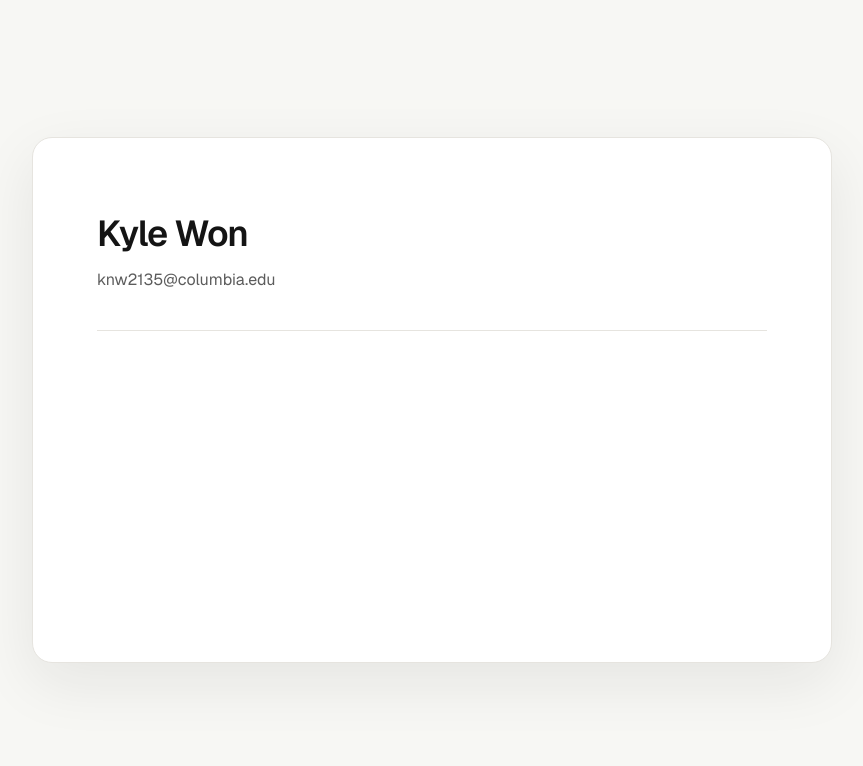
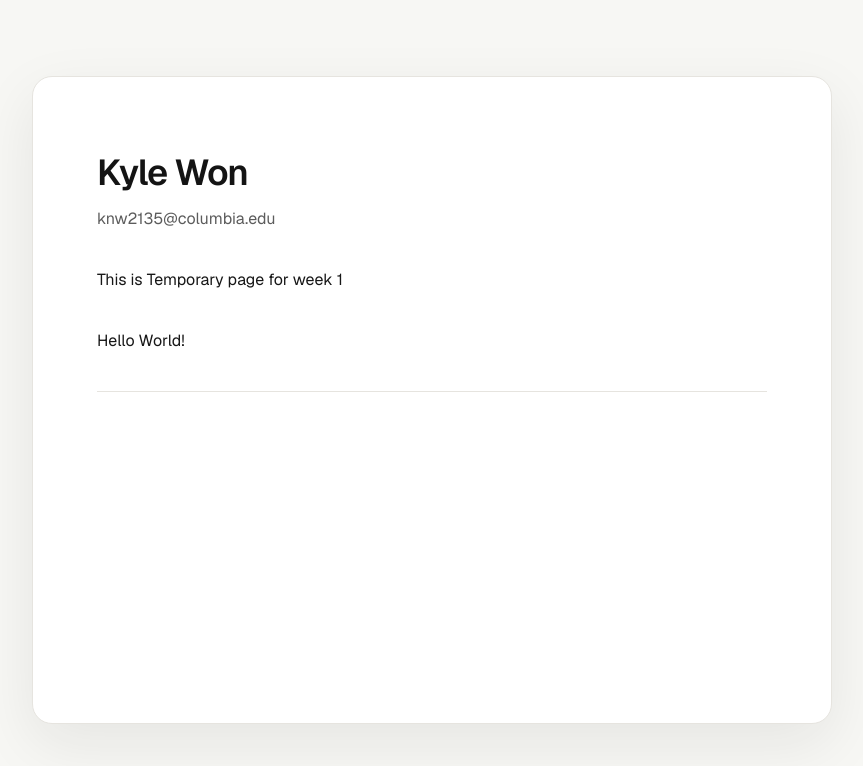
Before and after one commit to kylewon0102/humor-project, a Next.js app: page / in a window 1280 px wide. Shown: the top 766 px of the page, without its empty margins (208-1071 px from the left). Built offline with nearby package versions, Linux system fonts and the light colour scheme.

Commit message:
hello world

```diff
--- a/src/app/page.tsx
+++ b/src/app/page.tsx
@@ -10,6 +10,10 @@ export default function Home() {
             knw2135@columbia.edu
           </a>
         </header>
+        <text> This is Temporary page for week 1</text>
+        <text>
+          Hello World!
+        </text>
         <section className={styles.content} aria-label="Profile content" />
       </main>
     </div>
```
